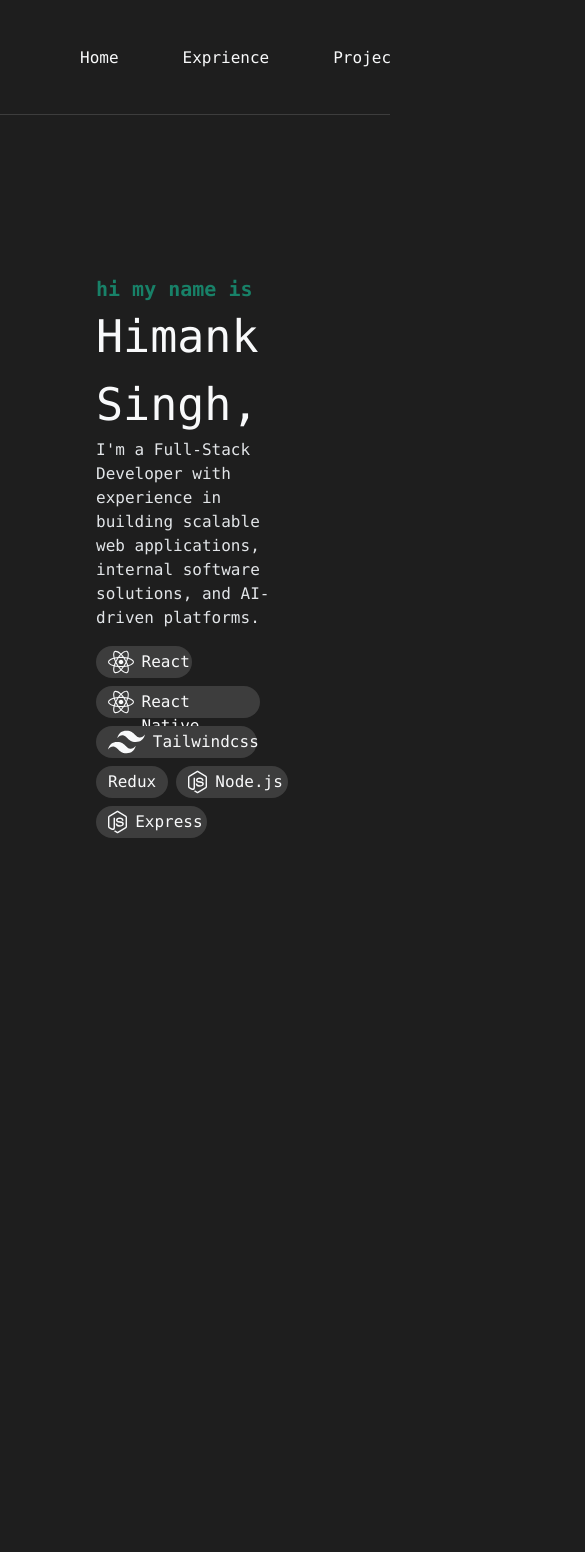
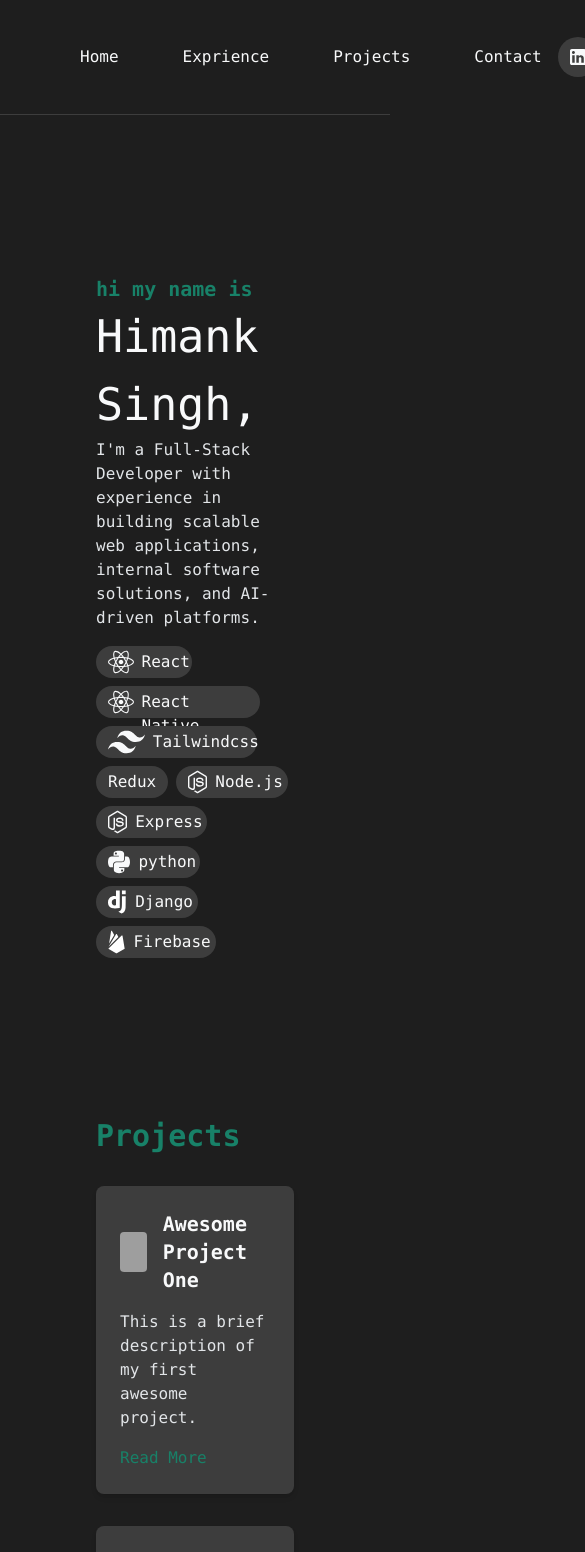
Before and after one commit to himank670429/new-portfolio, a React (Vite) app: page / in a window 390 px wide. Shown: the top 1552 px of the page, 585 px wide, since content can reach past the window. Before the commit the page ends 844 px from the top, so only its background shows below. Built offline with nearby package versions, Linux system fonts and the light colour scheme; grey boxes are pictures that could not be loaded.

Commit message:
added project section and some ui adjustment with refactored code for better maintainablity

```diff
--- a/src/App.tsx
+++ b/src/App.tsx
@@ -1,10 +1,11 @@
 import { Home, Projects } from "@/screens";
-import { SplashScreen } from "@/components";
+import { SplashScreen, Header } from "@/components";
 import ThemeProvider from "./contexts/ThemeContext";
 function App() {
   return (
     <ThemeProvider>
       <SplashScreen>
+        <Header />
         <Home />
         <Projects />
       </SplashScreen>
--- /dev/null
+++ b/src/components/common/SectionHeading.tsx
@@ -0,0 +1,13 @@
+type SectionHeadingProp = Readonly<{
+  title: string;
+}>;
+export function SectionHeading(props: SectionHeadingProp) {
+  const { title } = props;
+  return (
+    <h1 className={styles.heading}>{title}</h1>
+  );
+}
+
+const styles = {
+    heading: "text-3xl font-bold mb-8 text-text-highlight"
+}
--- /dev/null
+++ b/src/components/common/index.ts
@@ -0,0 +1 @@
+export * from './SectionHeading';
--- a/src/components/header/index.tsx
+++ b/src/components/header/index.tsx
@@ -17,7 +17,7 @@ export function Header() {
     );
   }
 
-  function renderHeaderIcon(item: HeaderIconType) {
+  function renderHeaderIconButton(item: HeaderIconType) {
     return (
       <a
         target="_blank"
@@ -39,17 +39,21 @@ export function Header() {
   };
 
   return (
-    <div className={styles.header}>
+    <header className={styles.header}>
+      {/* logo */}
       <a href="/" >
         <img alt="logo" className={styles.logo} src="/icons/logo/logo.svg" />
       </a>
 
-      <div className={styles.navs}>{Navs.map(renderNavLink)}</div>
+      {/* nav link */}
+      <nav className={styles.navs}>{Navs.map(renderNavLink)}</nav>
 
+      {/* header icons button */}
       <div className={styles.iconsWrapper}>
-        {headerIcons.map(renderHeaderIcon)}
+        {/* linkedin and github icon button */}
+        {headerIcons.map(renderHeaderIconButton)}
 
-        {/* toggle button */}
+        {/* theme toggle button */}
         <button className={styles.iconButton} onClick={handleThemeToggle}>
           <img
             className={styles.icon}
@@ -58,7 +62,7 @@ export function Header() {
           />
         </button>
       </div>
-    </div>
+    </header>
   );
 }
 
@@ -71,7 +75,7 @@ const styles = {
   navText: "font-mono text-text-primary",
 
   iconButton:
-    "size-10 bg-background-light flex items-center justify-center rounded-full",
+    "size-10 bg-background-light flex items-center justify-center cursor-pointer rounded-full",
   icon: "size-4",
   iconsWrapper: "flex gap-2 gap-4",
 };
--- a/src/components/hero/Info.tsx
+++ b/src/components/hero/Info.tsx
@@ -1,27 +1,29 @@
 import { MY_DESCRIPTION, MY_NAME } from "@/constants/defaultValues";
 import { Tag } from "./tag";
-import { SKILLS } from "@/constants/skills";
-import {v4 as uuid} from 'uuid';
+import { SKILLS, SkillType } from "@/constants/skills";
+import { v4 as uuid } from "uuid";
 
 export function Info() {
+  function renderSkillTag(item: SkillType): JSX.Element {
+    return <Tag key={uuid()} icon={item.icon} tag={item.label} />;
+  }
+
   return (
     <div className={styles.container}>
       <span className={styles.hightedText}>hi my name is</span>
       <h2 className={styles.nameText}>{MY_NAME},</h2>
       <p className={styles.descriptionText}>{MY_DESCRIPTION}</p>
 
-      <div className="mt-4 flex max-w-[560px] flex-wrap gap-2">
-        {SKILLS.map((item) => (
-          <Tag key={uuid()} icon={item.icon} tag={item.label} />
-        ))}
-      </div>
+      {/* map out skills */}
+      <div className={styles.skilsWrapper}>{SKILLS.map(renderSkillTag)}</div>
     </div>
   );
 }
 
 const styles = {
-  container: "font-mono px-24 py-40",
+  container: "font-mono ",
   hightedText: "text-text-highlight text-xl font-semibold",
   nameText: "text-[45px] text-text-primary",
   descriptionText: "text-text-secondary max-w-[560px]",
+  skilsWrapper: "mt-4 flex max-w-[560px] flex-wrap gap-2",
 };
--- a/src/components/hero/tag.tsx
+++ b/src/components/hero/tag.tsx
@@ -5,9 +5,14 @@ type TagPropType = Readonly<{
 export function Tag(props: TagPropType) {
   const { icon, tag } = props;
   return (
-    <div className="bg-background-light flex gap-2 w-fit px-3 py-1 rounded-full">
+    <div className={styles.tagContainer}>
       {icon && <img src={icon as any} alt={`${tag}-icon`} />}
-      <p className="text-text-primary">{tag}</p>
+      <p className={styles.tagText}>{tag}</p>
     </div>
   );
 }
+
+const styles = {
+  tagContainer: "bg-background-light flex gap-2 w-fit px-3 py-1 rounded-full",
+  tagText: "text-text-primary"
+}
--- a/src/components/projects/ProjectCard.tsx
+++ b/src/components/projects/ProjectCard.tsx
@@ -5,22 +5,34 @@ type ProjectCardProps = Readonly<{
   readMoreLink: string;
 }>;
 
-function ProjectCard(props: ProjectCardProps) {
+export function ProjectCard(props: ProjectCardProps) {
   const { icon, title, description, readMoreLink } = props;
 
   return (
-    <div className="bg-background-light rounded-lg shadow-md p-6 transition duration-300 ease-in-out transform hover:scale-105 hover:shadow-lg">
-      <div className="flex items-center mb-4">
-        {/* Replace with actual icon rendering, e.g., <img> or <svg> */}
-        <img src={icon} alt={`${title} icon`} className="w-10 h-10 mr-4" />
-        <h3 className="text-xl font-bold text-text-primary">{title}</h3>
+    <div className={styles.container}>
+      {/* header */}
+      <div className={styles.header}>
+        <img src={icon} alt={`${title} icon`} className={styles.image} />
+        <h3 className={styles.title}>{title}</h3>
       </div>
-      <p className="text-text-secondary mb-4">{description}</p>
-      <a href={readMoreLink} className="text-text-highlight hover:underline">
+
+      {/* body */}
+      <p className={styles.description}>{description}</p>
+
+      {/* footer */}
+      <a href={readMoreLink} className={styles.link}>
         Read More
       </a>
     </div>
   );
 }
 
-export default ProjectCard;
+const styles = {
+  container:
+    "flex flex-col bg-background-light rounded-lg shadow-md p-6 transition duration-300 ease-in-out transform",
+  header: "flex items-center mb-4",
+  image: "size-10 mr-4 rounded-sm",
+  title: "text-xl font-bold text-text-primary flex-no-wrap",
+  description: "text-text-secondary mb-4 grow",
+  link: "text-text-highlight hover:underline",
+};
--- a/src/components/splash_screen/index.tsx
+++ b/src/components/splash_screen/index.tsx
@@ -1,6 +1,6 @@
-import { AnimatedLoadingLogo } from "@/components";
-import { useState, useEffect, PropsWithChildren } from "react";
-import { splashScreenDuration } from "@/constants/defaultValues";
+import {AnimatedLoadingLogo} from "@/components";
+import {useState, useEffect, PropsWithChildren} from "react";
+import {splashScreenDuration} from "@/constants/defaultValues";
 
 export function SplashScreen(props: Readonly<PropsWithChildren>): JSX.Element {
   const {children} = props;
@@ -23,27 +23,22 @@ export function SplashScreen(props: Readonly<PropsWithChildren>): JSX.Element {
   }, []);
 
   return (
-    <div className="h-[100dvh] w-[100dvw] box-border overflow-x-hidden">
-      {/* Splash Screen with fade-out effect */}
-      {isLoading && (
+    <>
+      {isLoading ? (
         <div
-          className={`absolute inset-0 flex justify-center items-center bg-background transition-opacity duration-500 ${
+          className={`${styles.splashscreenContainer} ${
             isFadingOut ? "opacity-0" : "opacity-100"
           }`}
-
         >
           <AnimatedLoadingLogo />
         </div>
+      ) : (
+        children
       )}
-
-      {/* Children content with slide-up animation */}
-      <div
-        className={`container mx-auto transition-transform duration-500 ${
-          isLoading ? "translate-y-10 opacity-0" : "translate-y-0 opacity-100"
-        }`}
-      >
-        {props.children}
-      </div>
-    </div>
+    </>
   );
 }
+
+const styles = {
+  splashscreenContainer: "absolute inset-0 flex justify-center items-center bg-background transition-opacity duration-500"
+}
--- a/src/constants/skills.ts
+++ b/src/constants/skills.ts
@@ -1,4 +1,4 @@
-type SkillType = {
+export type SkillType = {
   label: string;
   icon: NodeRequire | null;
 };
--- a/src/screens/Home/index.tsx
+++ b/src/screens/Home/index.tsx
@@ -3,7 +3,6 @@ import { Header, Info } from "@/components";
 export function Home() {
   return (
     <section id="home">
-      <Header />
       <Info />
     </section>
   );
--- a/src/screens/Projects/index.tsx
+++ b/src/screens/Projects/index.tsx
@@ -1,6 +1,7 @@
-import { v4 as uuidv4 } from 'uuid';
-import { projects } from '@/constants/projects';
-import ProjectCard from '@/components/projects/ProjectCard';
+import { v4 as uuidv4 } from "uuid";
+import { projects } from "@/constants/projects";
+import { ProjectCard } from "@/components/projects/ProjectCard";
+import { SectionHeading } from "@/components/common/SectionHeading";
 
 type Project = {
   icon: string;
@@ -11,10 +12,9 @@ type Project = {
 
 export function Projects() {
   return (
-    <section className="px-24 py-40 w-full">
-      <h2 className="">Projects</h2>
-        {/* <h2 className="text-3xl font-bold mb-8 text-text-highlight">Projects</h2> */}
-        {/* <div className="grid grid-cols-1 md:grid-cols-2 lg:grid-cols-3 gap-8">
+    <section id="project">
+      <SectionHeading title="Projects" />
+      <div className={styles.projects}>
         {projects.map((project: Project) => (
           <ProjectCard
             key={uuidv4()}
@@ -24,10 +24,11 @@ export function Projects() {
             readMoreLink={project.readMoreLink}
           />
         ))}
-        </div> */}
-
+      </div>
     </section>
   );
 }
 
-export default Projects;
+const styles = {
+  projects: "grid grid-cols-1 md:grid-cols-2 lg:grid-cols-3 gap-8",
+};
--- a/src/stylesheet/index.css
+++ b/src/stylesheet/index.css
@@ -18,22 +18,24 @@
 
 body {
   background-color: var(--color-background);
-  width: 100dvw;
-  height: 100dvh;
-  box-sizing: border-box;
+  @apply h-[100dvh] box-border flex justify-center;
+}
+
+#root{
+  @apply container h-fit text-white font-mono;
 }
 
 section {
-  @apply border-white text-text-primary;
+  @apply text-text-primary px-24 pt-40;
+
+  &:last-of-type {
+    @apply pb-40;
+  }
 }
 
 .logo-block {
-  width: 12px;
-  height: 24px;
-  border-radius: 2px;
-  background-color: #188168;
-  flex-shrink: 0;
   animation: logo-animation 1s linear infinite;
+  @apply h-6 w-3 rounded-xs bg-text-highlight shrink-0;
 }
 
 @keyframes logo-animation{
```
Lines whose indentation alone changed are shown as unchanged.
